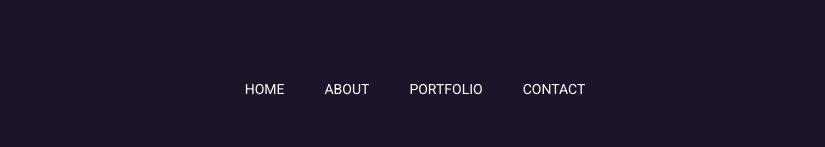
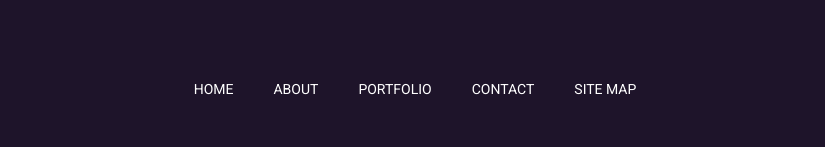
Before and after one commit to joserocha3/nma-www, a plain HTML site: page index.html in a window 1280 px wide. Shown: the part 2456-2603 px from the top of the page, 225-1050 px from the left. Drawn offline with Linux system fonts and the light colour scheme.

Commit message:
add sitemap.html to footer

```diff
--- a/index.html
+++ b/index.html
@@ -173,6 +173,7 @@
                     <li class="nav-item"><a class="nav-link" data-scroll href="#about" data-scrollto="about">About</a></li>
                     <li class="nav-item"><a class="nav-link" data-scroll href="#portfolio" data-scrollto="portfolio">Portfolio</a></li>
                     <li class="nav-item"><a class="nav-link" data-scroll href="#contact" data-scrollto="contact">Contact</a></li>
+                    <li class="nav-item"><a class="nav-link" href="sitemap.html">Site Map</a></li>
                 </ul>
             </div>
 
```
